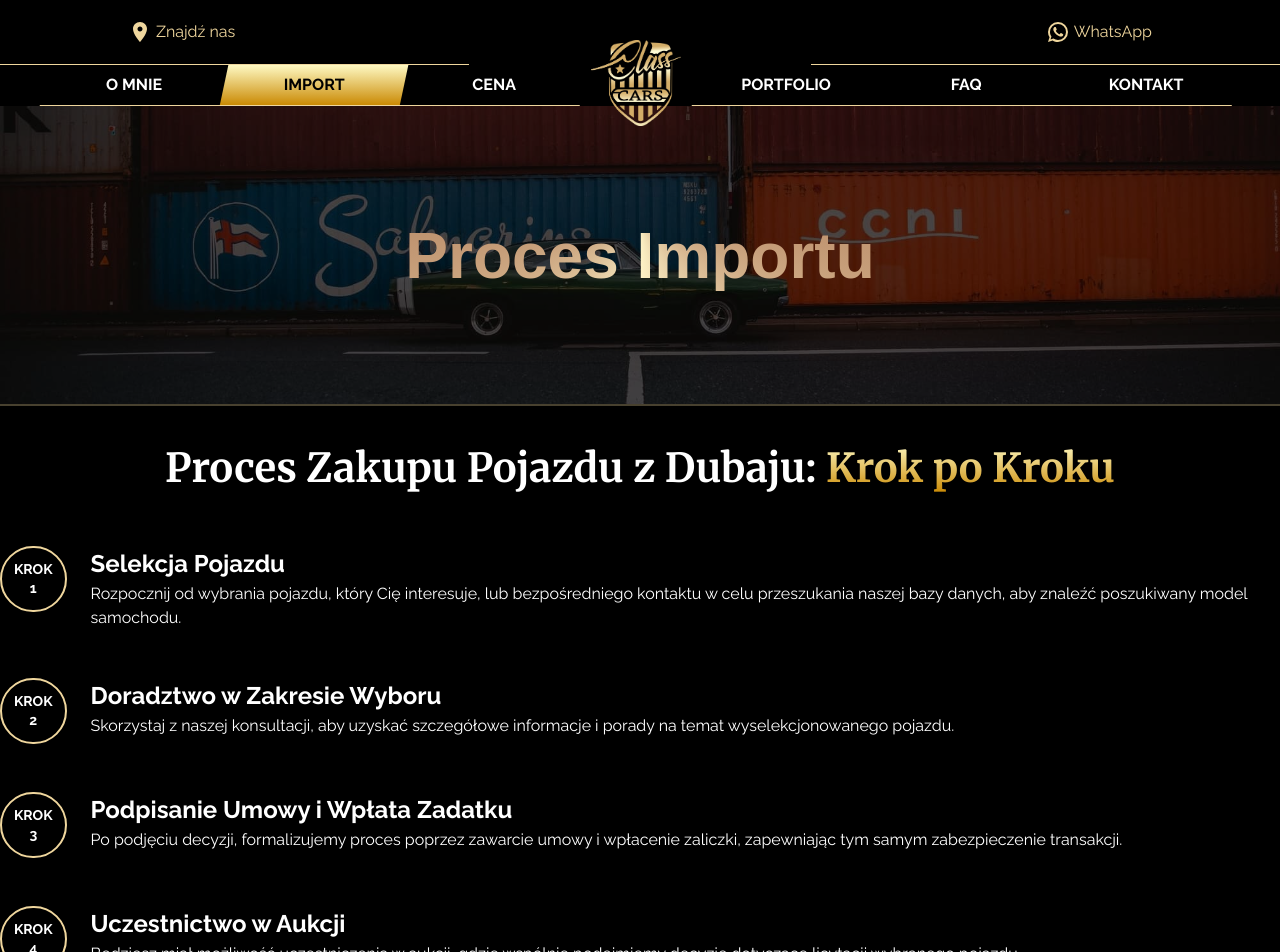
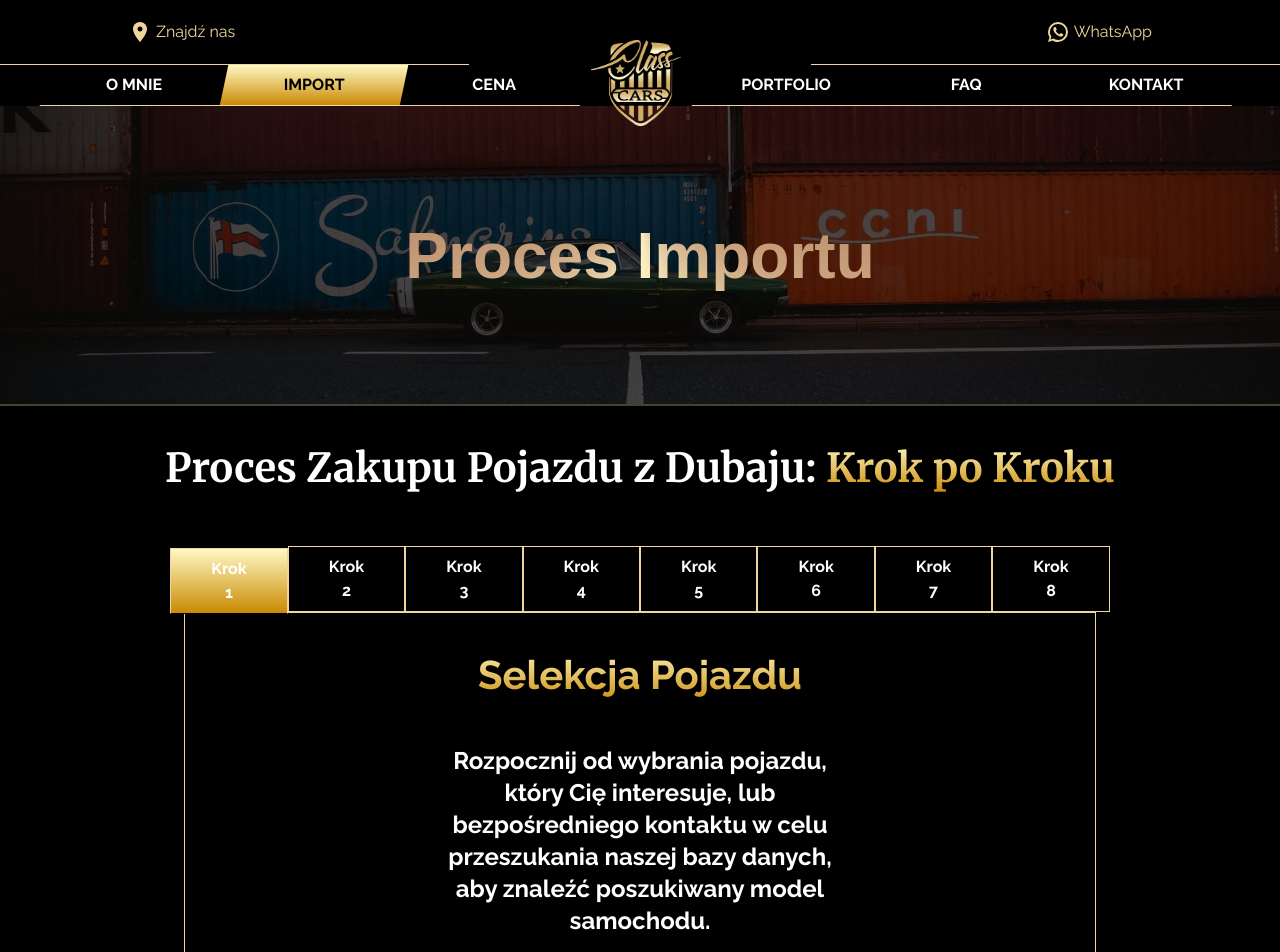
Before and after one commit to BBualdo/class-cars-llc, a Next.js app: page /import in a window 1280 px wide. Shown: the top 952 px of the page. Built offline with nearby package versions, Linux system fonts and the light colour scheme; a web font is replaced by a local one.

Commit message:
Import process template

```diff
--- a/src/app/layout.tsx
+++ b/src/app/layout.tsx
@@ -25,12 +25,10 @@ export default function RootLayout({
     <StyledEngineProvider injectFirst>
       <html lang="en">
         <body className={`${raleway.className} antialiased`}>
-          <Suspense fallback={<Loading />}>
-            <Navbar />
-            {children}
-            <ScrollToTop />
-            <Footer />
-          </Suspense>
+          <Navbar />
+          {children}
+          <ScrollToTop />
+          <Footer />
         </body>
       </html>
     </StyledEngineProvider>
--- a/src/components/import/Process.tsx
+++ b/src/components/import/Process.tsx
@@ -1,32 +1,51 @@
+"use client";
+
 import importProcess from "@/data/import-process";
 import { merriweather } from "@/fonts/fonts";
+import clsx from "clsx";
+import { useState } from "react";
 
 const Process = () => {
-  const processElements = importProcess.map((step) => (
-    <div key={step.id} className="flex items-start gap-6 text-white">
-      <div className="inline-block rounded-full border-2 border-gold p-3">
-        <p className="text-center text-sm font-bold uppercase leading-[19px]">
-          Krok
-          <br />
-          {step.id}
-        </p>
-      </div>
-      <div>
-        <h2>{step.title}</h2>
-        <p>{step.description}</p>
-      </div>
+  const [selectedStep, setSelectedStep] = useState(0);
+  const stepButtons = importProcess.map((step) => (
+    <button
+      onClick={() => setSelectedStep(Number(step.id) - 1)}
+      className={clsx(
+        "relative border border-gold px-10 py-2 font-bold text-white hover:bg-gold/50",
+        {
+          "gradient-gold top-[2px] border-b-black":
+            Number(step.id) - 1 === selectedStep,
+        },
+      )}
+    >
+      Krok {step.id}
+    </button>
+  ));
+  const steps = importProcess.map((step, index) => (
+    <div className="flex flex-col items-center gap-10 p-8 text-white">
+      <h3 className="gradient-gold bg-clip-text text-[40px] font-bold text-transparent">
+        {step.title}
+      </h3>
+      <p className="w-1/2 text-2xl font-bold">{step.description}</p>
     </div>
   ));
 
   return (
-    <section className="flex flex-col items-center py-8">
+    <section className="flex flex-col items-center p-8">
       <h2 className={`${merriweather.className} text-[40px] text-white`}>
         Proces Zakupu Pojazdu z Dubaju:{" "}
         <span className="gradient-gold bg-clip-text text-transparent">
           Krok po Kroku
         </span>
       </h2>
-      <div className="mt-12 flex flex-col gap-12">{processElements}</div>
+      <div className="w-3/4 flex-col items-center justify-center">
+        <div className="mt-12 flex items-center justify-center">
+          {stepButtons}
+        </div>
+        <div className="border border-gold text-center">
+          {steps[selectedStep]}
+        </div>
+      </div>
     </section>
   );
 };
```
